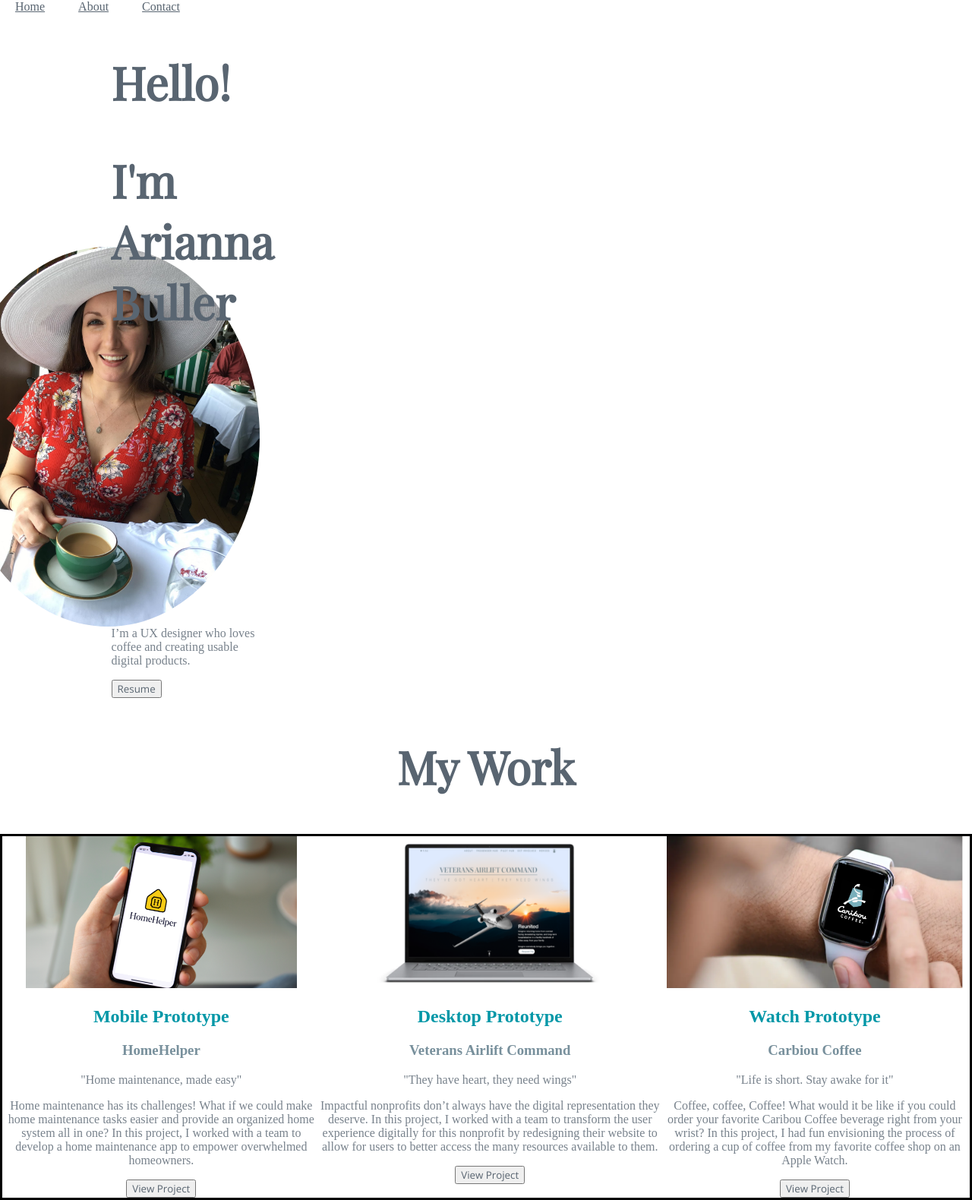
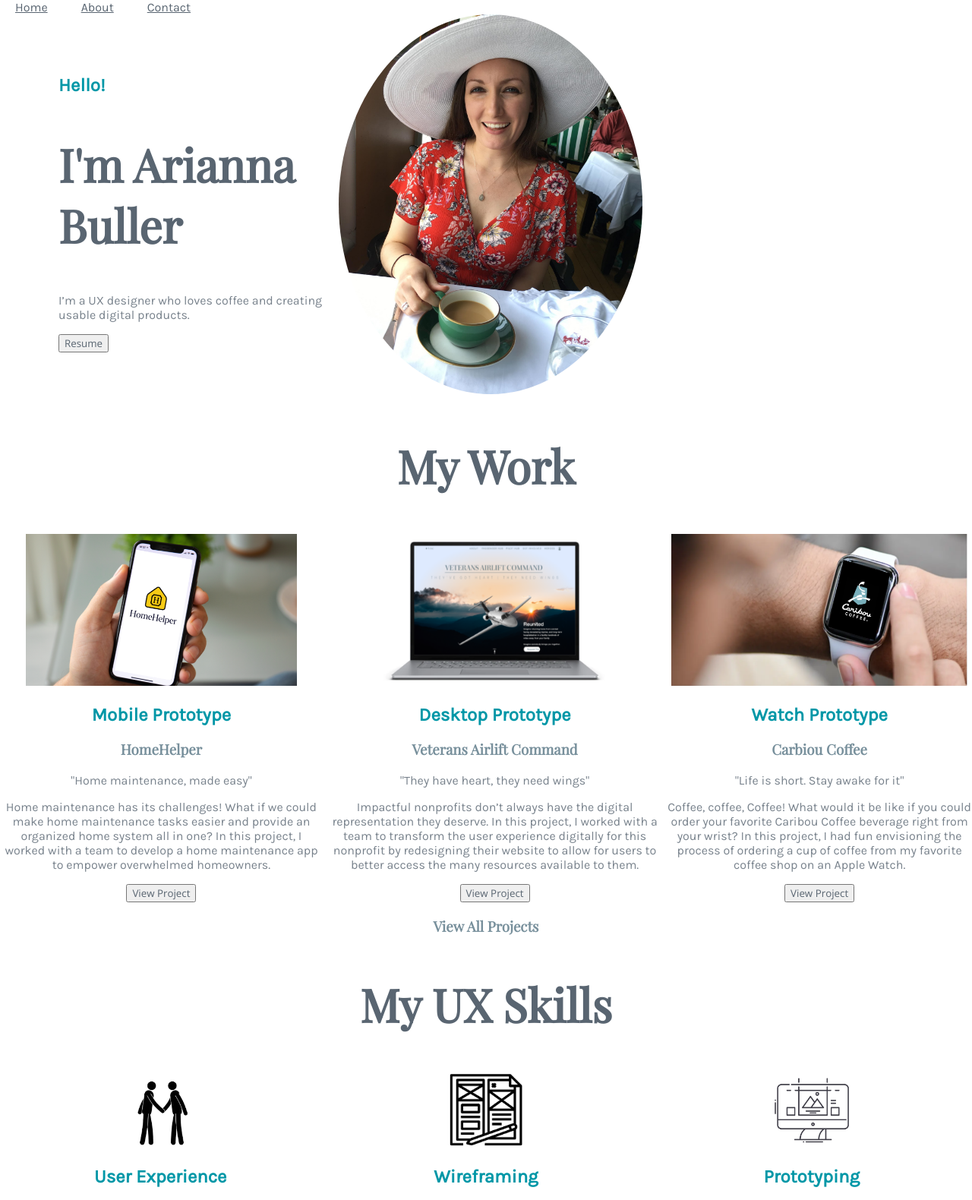
Before and after one commit to AriannaBuller/UX_UI_HW_18, a plain HTML site: page index.html in a window 1280 px wide. Shown: the top 1580 px of the page at 76% size. Drawn offline with nearby package versions, Linux system fonts and the light colour scheme.

```diff
--- a/index.html
+++ b/index.html
@@ -10,6 +10,9 @@
         rel="stylesheet">
     <link rel="preconnect" href="https://fonts.googleapis.com">
     <link rel="preconnect" href="https://fonts.gstatic.com" crossorigin>
+    <link rel="preconnect" href="https://fonts.googleapis.com">
+    <link rel="preconnect" href="https://fonts.gstatic.com" crossorigin>
+    <link href="https://fonts.googleapis.com/css2?family=Karla&display=swap" rel="stylesheet">
     <title>Arianna Buller's Portfolio</title>
 </head>
 
@@ -22,12 +25,14 @@
 
     <section class="intro">
         <div class="content">
-            <h1>Hello!</h1>
+            <h2>Hello!</h2>
             <h1>I'm Arianna Buller</h1>
+            <p>I’m a UX designer who loves coffee and creating usable digital products. </p>
+            <button>Resume</button>
+        </div>
+        <div>
             <img class="profilePic" src="./images/possible portfolio photo.JPG"
                 alt="Arianna in big white hat and red dress">
-            <p>I’m a UX designer who loves coffee and creating usable digital products. </p>
-            <button>Resume</button>
         </div>
     </section>
 
--- a/styles/index.css
+++ b/styles/index.css
@@ -2,14 +2,15 @@
 .profilePic {
     width: 400px;
     height: 500px;
-    float: right;
     border-radius: 50%;
 
 }
 
 .intro {
     display: inline-flex;
-    justify-content: space-around;
+    align-items: center;
+    justify-content: center;
+
 }
 
 .content {
@@ -20,6 +21,7 @@
 a {
     color: #596571;
     padding: 20px;
+    font-family: 'Karla', sans-serif;
 }
 
 h1 {
@@ -27,16 +29,18 @@ h1 {
     font-family: 'Playfair Display', serif;
     font-weight: 900;
     font-size: 60px;
-    height: 79px;
     font-style: normal;
 }
 
 h2 {
     color: #0097a7;
+    font-family: 'Karla', sans-serif;
+
 }
 
 h3 {
     color: #78909c;
+    font-family: 'Playfair Display', serif;
 }
 
 button {
@@ -59,7 +63,6 @@ body {
 .flexContainer {
     display: flex;
     justify-content: space-between;
-    border: 3px solid;
 
 }
 
@@ -85,7 +88,6 @@ body {
 .workGrid {
     display: flex;
     justify-content: space-between;
-    border: 3px solid;
 }
 
 .homeHelper {
@@ -124,4 +126,5 @@ body {
 
 p {
     color: #78828C;
+    font-family: 'Karla', sans-serif;
 }
```
Also changed, not shown: images/profile pic from side.JPG (added).
